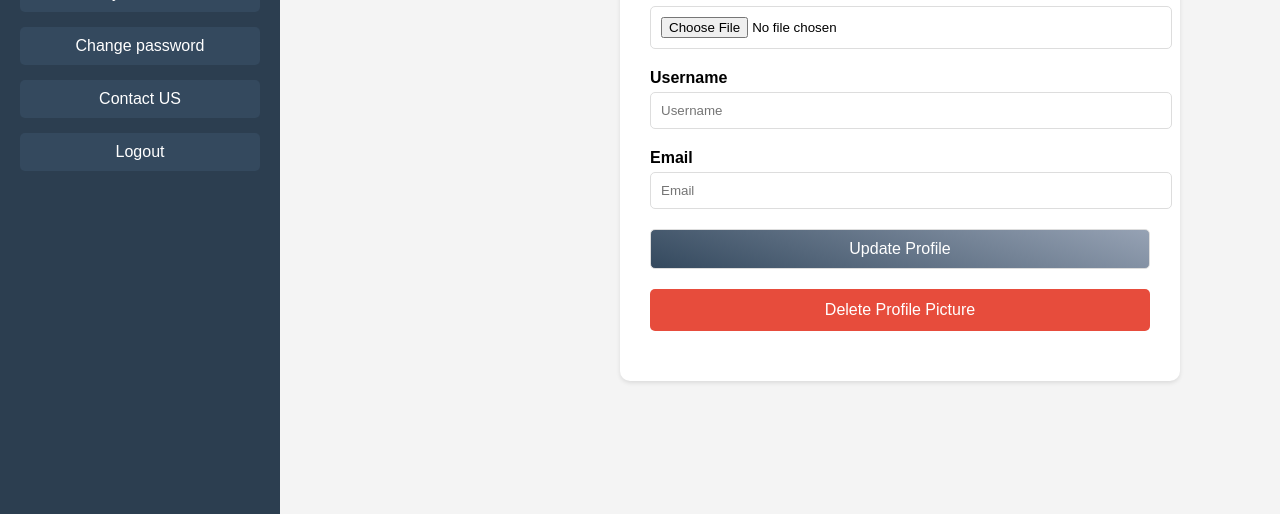
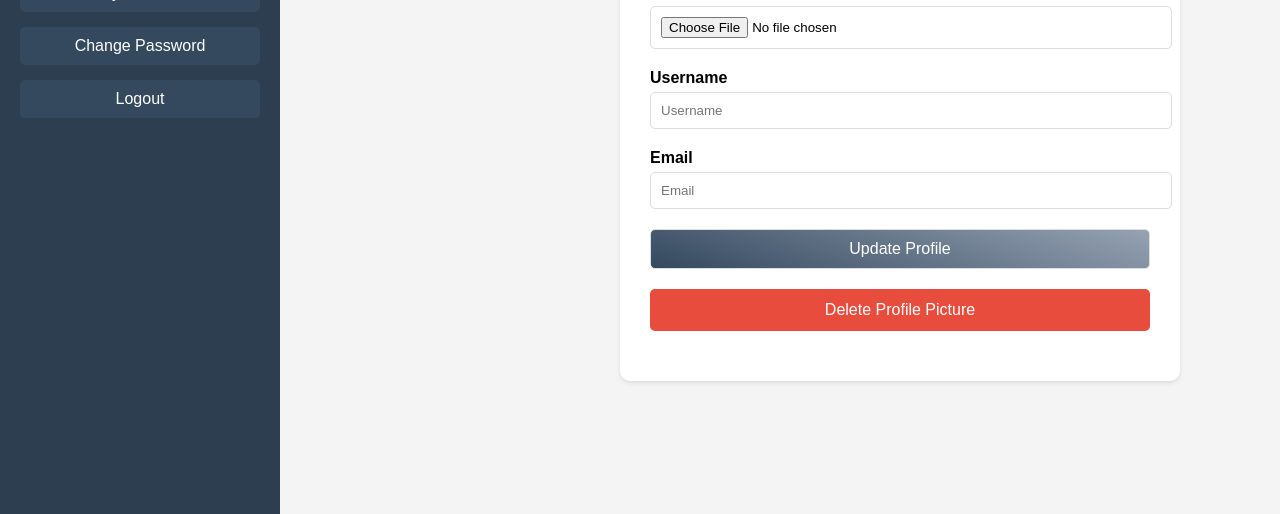
Before and after one commit to deemaalfalah/itcs333-project, a PHP site: page /edit-profile-admin.php in a window 1280 px wide. Shown: the part 326-840 px from the top of the page. Run offline with PHP 8.4, Linux system fonts and the light colour scheme; data that the repository does not hold is empty.

Commit message:
some change

```diff
--- a/edit-profile-admin.php
+++ b/edit-profile-admin.php
@@ -126,12 +126,10 @@ if ($_SERVER["REQUEST_METHOD"] == "POST") {
 <body>
 <div class="top-line"></div>
 
-   <!-- Sidebar -->
-   <div class="sidebar">
-
+   <!-- Sidebar Section -->
+    <div class="sidebar">
         <!-- Hamburger button for mobile view -->
-<button class="hamburger">&#9776;</button>
-
+        <button class="hamburger">&#9776;</button>
         <div class="profile">
         <?php
             if(isset($_POST['delete_profile_image']) || $profile_picture == null) { ?>
@@ -145,21 +143,18 @@ if ($_SERVER["REQUEST_METHOD"] == "POST") {
                  alt="Profile Picture"
                  class="profile-pic">
         <?php } ?>
-
             <h2><?php echo htmlspecialchars($username); ?></h2>
         </div>
         <nav class="nav-menu">
             <ul>
-                <li><a href="dashboard-user.php">Dashboard</a></li>
-                <li><a href="room-booking.php">Room Booking</a></li>
-                <li><a href="edit-profile.php">My Account</a></li>
-                <li><a href="change-password.php">Change password</a></li>
-                <li><a href="contact-us.php">Contact US</a></li>
+                <li><a href="dashboard-admin.php">Dashboard</a></li>
+                <li><a href="add_room.php">Add Room</a></li>
+                <li><a href="edit-profile-admin.php">My Account</a></li>
+                <li><a href="change-password-admin.php">Change Password</a></li>
                 <li><a href="logout.php" class="logout-button">Logout</a></li>
             </ul>
         </nav>
     </div>
-
 
     <div class="blue-line">
 
```
Also changed, not shown: uploads/profile_image/6755dd4523c3d_dSy50Z8XgF2hPc7OdksT9I8niUliHS7pyJdy1UqT.jpg (deleted), uploads/profile_image/6755e3e52b4e4_dSy50Z8XgF2hPc7OdksT9I8niUliHS7pyJdy1UqT.jpg (deleted), uploads/profile_image/6755e3e93e6cb_dSy50Z8XgF2hPc7OdksT9I8niUliHS7pyJdy1UqT.jpg (deleted), uploads/profile_image/6755e510cb23c_dSy50Z8XgF2hPc7OdksT9I8niUliHS7pyJdy1UqT.jpg (deleted), uploads/profile_image/6755e51316723_dSy50Z8XgF2hPc7OdksT9I8niUliHS7pyJdy1UqT.jpg (deleted).
